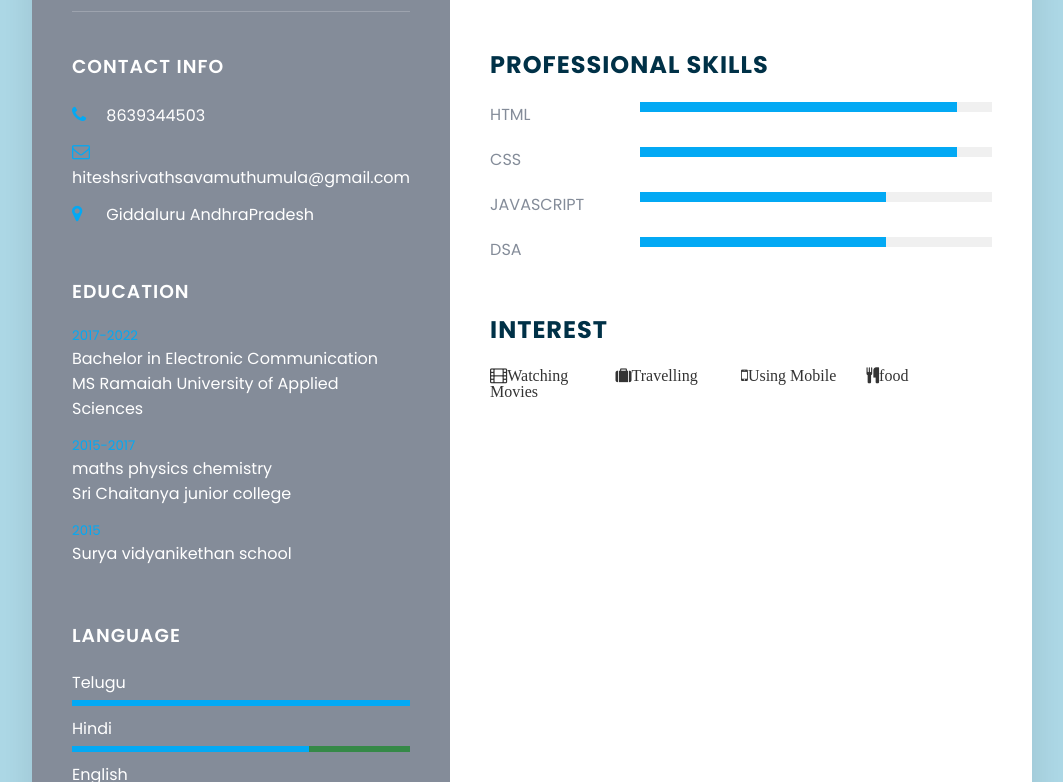
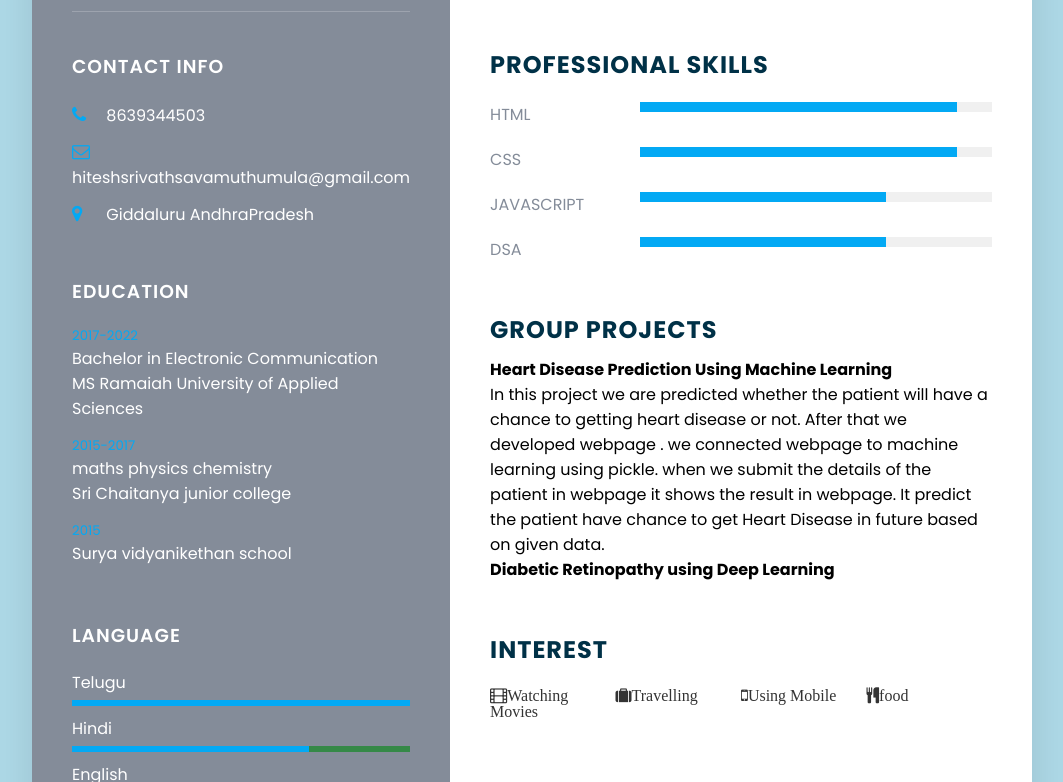
Before and after one commit to HiteshSrivathsava99/CV-Portfolio-Design, a plain HTML site: page project1/index.html in a window 1280 px wide. Shown: the part 388-1170 px from the top of the page, without its empty margins (108-1171 px from the left). Drawn offline with Linux system fonts and the light colour scheme.

Commit message:
Add files via upload

```diff
--- a/project1/index.html
+++ b/project1/index.html
@@ -127,20 +127,28 @@
                         </div>
                     </div>
                 </div>
+                <div class="about Group Projects">
+                    <h2 class="title2">Group projects</h2>
+                    <h4>Heart Disease Prediction Using Machine Learning</h4>
+                    <p>
+                        In this project we are predicted whether the patient will have a chance to getting heart disease or not.
+After that we developed webpage . we connected webpage to machine learning using pickle. when we
+submit the details of the patient in webpage it shows the result in webpage. It predict the patient have
+chance to get Heart Disease in future based on given data.
+
+                    </p>
+                    <h4> Diabetic Retinopathy using Deep Learning</h4>
+                </div>
                 <div class="about interest">
                     <h2 class="title2">Interest</h2>
                     <ul>
                         <li class="fa fa-film" aria-hidden="true">Watching Movies</li>
                         <li class="fa fa-suitcase" aria-hidden="true">Travelling</li>
                         <li class="fa fa-mobile" aria-hidden="true">Using Mobile</li>
-
                         <li class="fa fa-cutlery" aria-hidden="true">food</li>
                     </ul>
                 </div>
-
             </div>
-
-
         </div>
     </body>
 </html>
```
